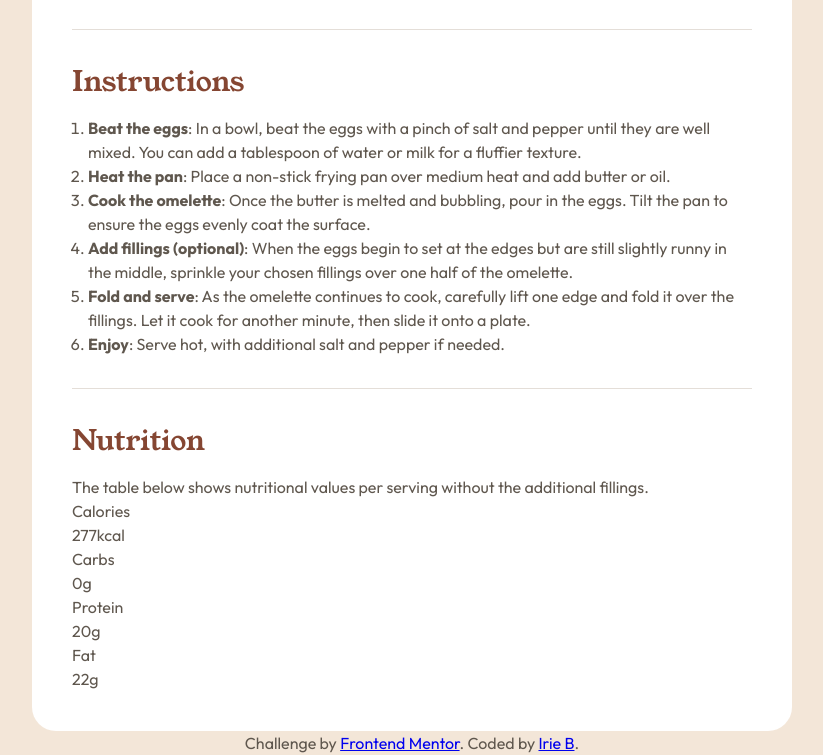
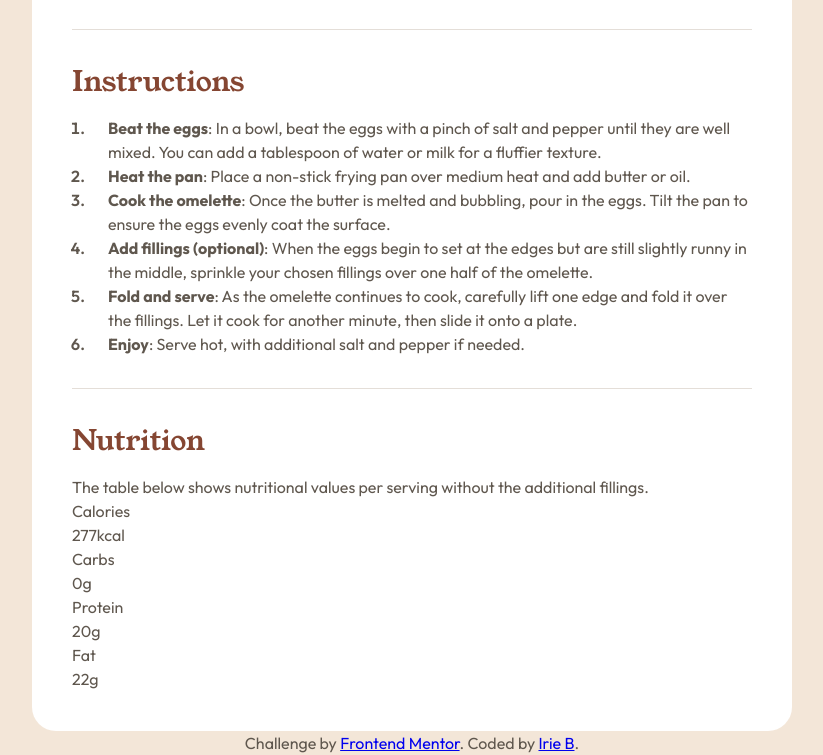
Before and after one commit to IrieBee/fem-recipe-page, a plain HTML site: page index.html in a window 1280 px wide. Shown: the part 956-1711 px from the top of the page, without its empty margins (228-1051 px from the left). Drawn offline with Linux system fonts and the light colour scheme.

Commit message:
Style 'instruction' part

```diff
--- a/style.css
+++ b/style.css
@@ -100,9 +100,15 @@ ul li {
     padding-left: 1.25rem;
 }
 
-ul li span {
+ol li {
+    font-weight: var(--fw-l);
+    padding-left: 1.25rem;
+}
+
+li > span {
     font-size: var(--fs-m);
     color: var(--neutral-wengeBrown);
+    font-weight: var(--fw-m);
 }
 
 .ingredients, .instructions{
```
